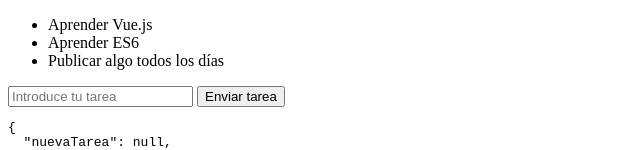
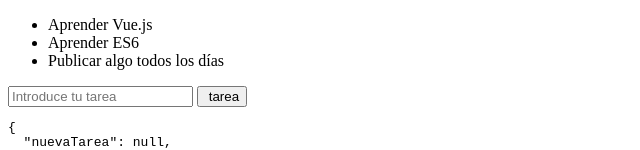
Before and after one commit to Gustavo-SGP/Ejemplo, a plain HTML site: page index.html in a window 1280 px wide. Shown: the top 150 px of the page, without its empty margins (0-640 px from the left). Drawn offline with nearby package versions, Linux system fonts and the light colour scheme.

Commit message:
cambio boton

```diff
--- a/index.html
+++ b/index.html
@@ -19,7 +19,7 @@
 
         <form v-on:submit.prevent="agregarTarea">
             <input type="text" placeholder="Introduce tu tarea" v-model="nuevaTarea">
-            <input type="submit" value="Enviar tarea">
+            <input type="submit" value=" tarea">
         </form>
 
         <pre>{{$data}}</pre>
```
